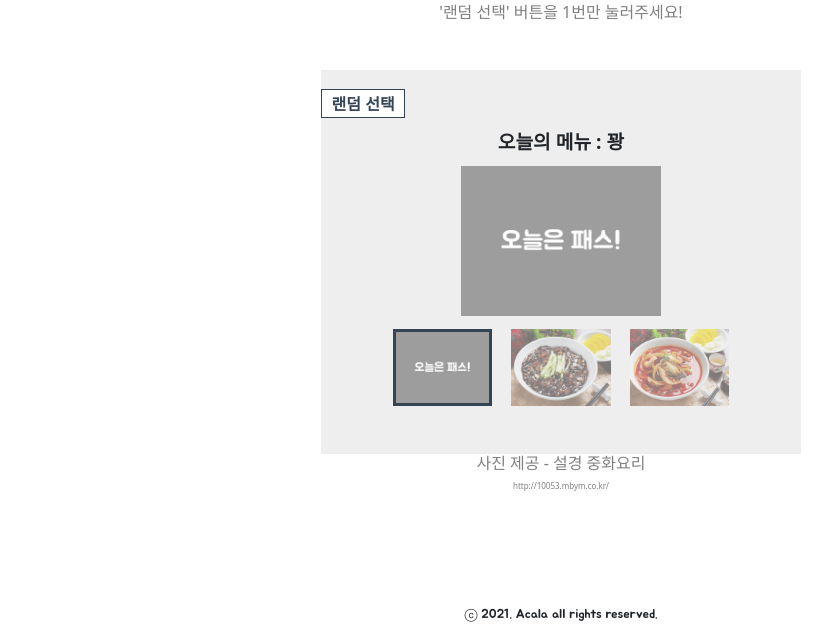
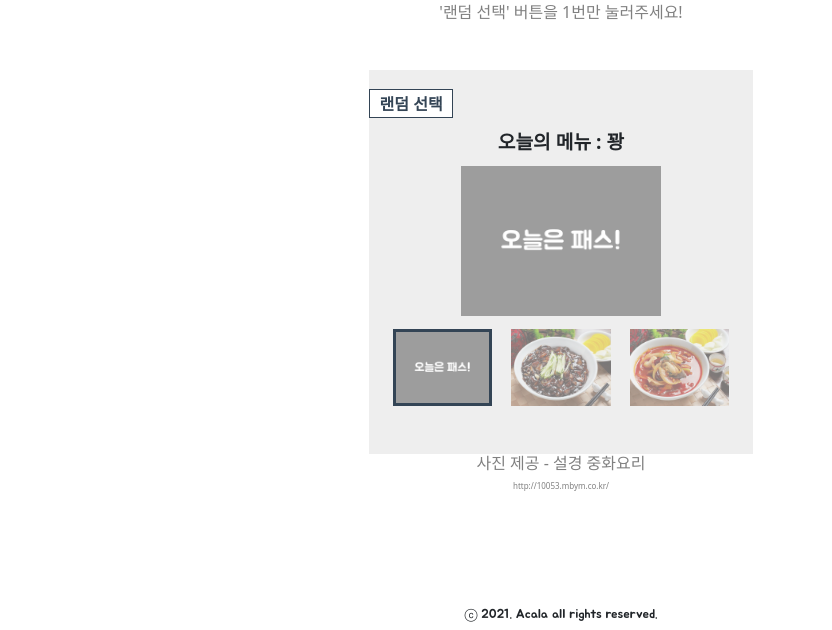
Before and after one commit to Acala-Music/JjamJaChoice, a plain HTML site: page index.html in a window 1280 px wide. Shown: the part 263-893 px from the top of the page, without its empty margins (79-911 px from the left). Drawn offline with nearby package versions, Linux system fonts and the light colour scheme.

Commit message:
3차 수정

```diff
--- a/style.css
+++ b/style.css
@@ -57,12 +57,12 @@
 }
 
 .container {
-	width : 48rem;
+	width : 30rem;
 	margin : 0 auto;
 }
 
 .content {
-	width : 30rem;
+	width : 24rem;
 	padding-top : 1.2rem;
 	padding-bottom : 2.4rem;
 	margin : 3rem auto 0;
```
